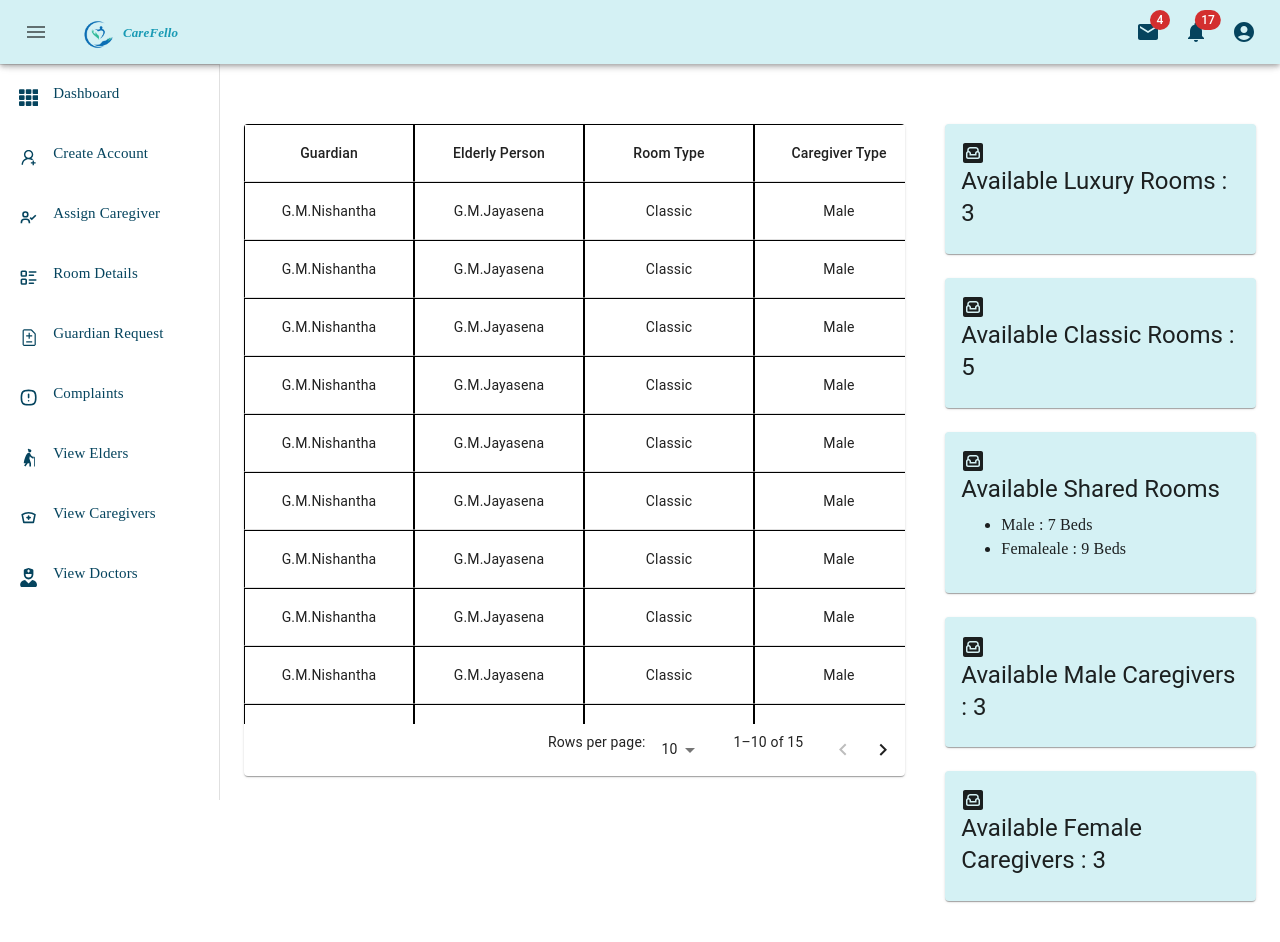
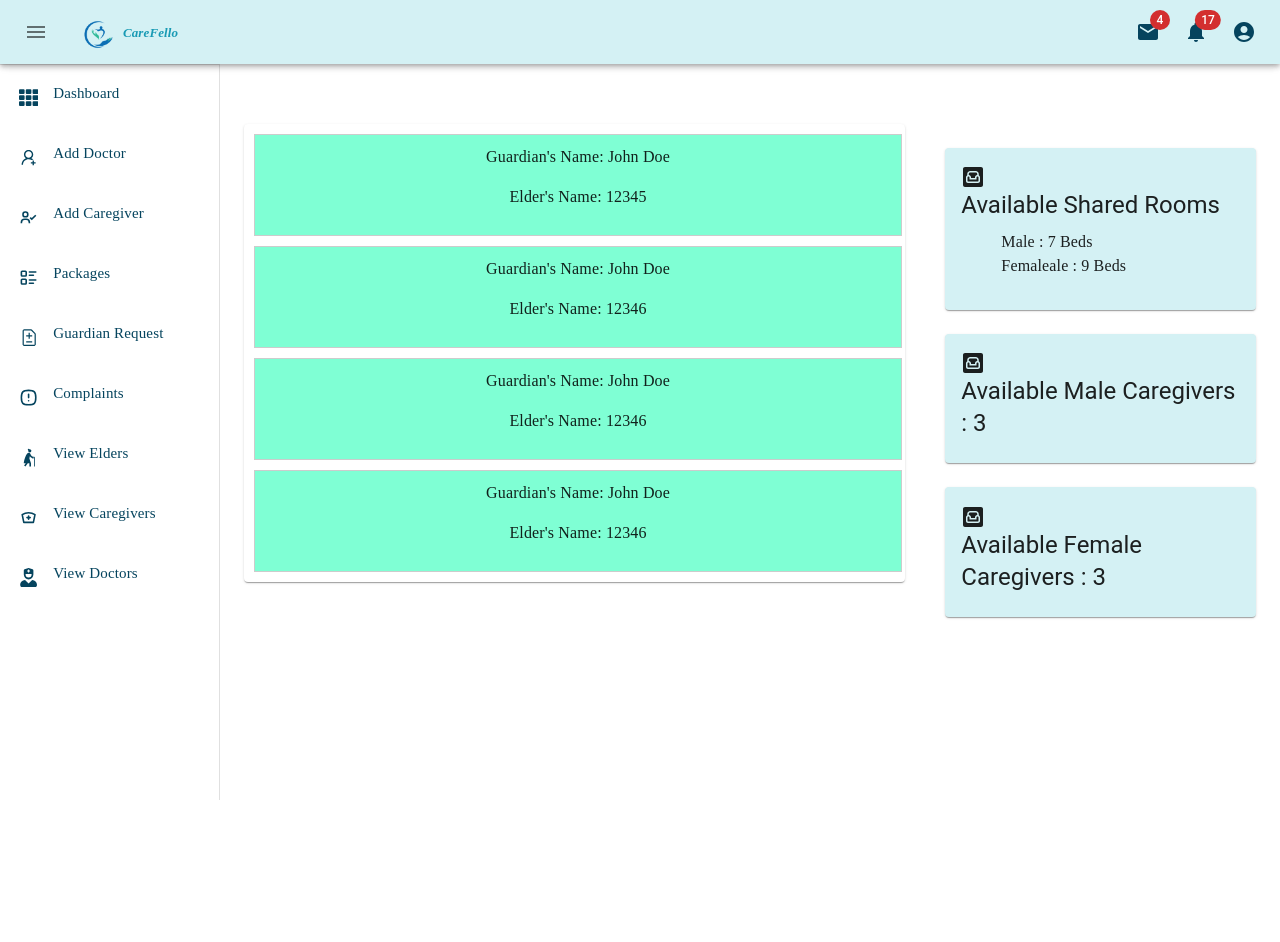
Before and after one commit to CareFello/CareFello, a React (Create React App) app in the folder frontend/: page /GuardianRequest in a window 1280 px wide. Shown: the top 942 px of the page. After the commit the page ends 800 px from the top, so only its background shows below. Built offline with nearby package versions, Linux system fonts and the light colour scheme.

Commit message:
update guardian request page and Room Package page

```diff
--- a/frontend/package.json
+++ b/frontend/package.json
@@ -25,6 +25,7 @@
     "react-countup": "^6.4.2",
     "react-dom": "^18.2.0",
     "react-icons": "^4.10.1",
+    "react-modal": "^3.16.1",
     "react-pro-sidebar": "^0.7.1",
     "react-responsive-masonry": "^2.1.7",
     "react-router-dom": "^6.14.1",
--- a/frontend/src/App.js
+++ b/frontend/src/App.js
@@ -40,7 +40,7 @@ function App() {
           <Route path="/ManagerDashboard" element={<ManagerDashboard />} />
           <Route path="/AddDoctor" element={<AddDoctor />} />
           <Route path="/AddCaregiver" element={<AddCaregiver />} />
-
+          <Route path="/Caregiverlist" element={<Caregiverlist />} />
           <Route path="/ViewRoomDetails" element={<ViewRoomDetails />} />
           <Route path="/MealPlan" element={<MealPlan />} />
           <Route path="/RoomPackage" element={<RoomPackage />} />
--- /dev/null
+++ b/frontend/src/components/RequestCard.js
@@ -0,0 +1,33 @@
+import React from 'react'
+import '../styles/RequestCard.css';
+import { Button } from '@mui/material';
+
+const RequestCard = ({ name, indexNo, details }) => {
+    return (
+        <div className='student-card'>
+            <div className="basic-info">
+                <p>Guardian's Name: {name}</p>
+                <p>Elder's Name: {indexNo}</p>
+            </div>
+            <div className="hover-info">
+                <div className="basic-info-hover">
+                    <p>Name: {name}</p>
+                    <p>Index No: {indexNo}</p>
+                </div>
+                <div className="additional-info">
+                    <p>Additional Details:</p>
+                    <ul>
+                        {details.map((detail, index) => (
+                            <li key={index}>{detail}</li>
+
+                        ))}
+                        <Button>Reject</Button>
+                    </ul>
+
+                </div>
+            </div>
+        </div >
+    )
+}
+
+export default RequestCard
--- a/frontend/src/components/Sidebar.js
+++ b/frontend/src/components/Sidebar.js
@@ -16,18 +16,18 @@ import { useAppStore } from '../appStore';
 import { useNavigate } from "react-router-dom"
 import { FaTh } from 'react-icons/fa';
 import { FaUserNurse } from 'react-icons/fa';
-import {TbListDetails}from "react-icons/tb";
-import{TbNurse}from "react-icons/tb";
-import {GiMeal}from "react-icons/gi";
-import {MdOutlineBedroomParent}from "react-icons/md";
-import {MdOutlineFileOpen}from "react-icons/md";
+import { TbListDetails } from "react-icons/tb";
+import { TbNurse } from "react-icons/tb";
+import { GiMeal } from "react-icons/gi";
+import { MdOutlineBedroomParent } from "react-icons/md";
+import { MdOutlineFileOpen } from "react-icons/md";
 
 
-import {AiOutlineUserAdd} from "react-icons/ai";
-import {BiUserCheck} from "react-icons/bi";
-import {VscRequestChanges} from "react-icons/vsc";
-import {TbAlertSquareRounded} from "react-icons/tb";
-import {MdOutlineElderlyWoman} from "react-icons/md";
+import { AiOutlineUserAdd } from "react-icons/ai";
+import { BiUserCheck } from "react-icons/bi";
+import { VscRequestChanges } from "react-icons/vsc";
+import { TbAlertSquareRounded } from "react-icons/tb";
+import { MdOutlineElderlyWoman } from "react-icons/md";
 
 import { NavLink } from 'react-router-dom';
 
@@ -97,53 +97,53 @@ export default function Sidebar() {
 
     const menuItem = [
         {
-            path: "/",
+            path: "/ManagerDashboard",
             name: "Dashboard",
-            icon:<FaTh/>
+            icon: <FaTh />
         },
         {
-            path: "/",
-            name: "Create Account",
-            icon:<AiOutlineUserAdd/>,
+            path: "/AddDoctor",
+            name: "Add Doctor",
+            icon: <AiOutlineUserAdd />,
             subItems: [
                 { path: "/", name: "For Doctor" },
                 { path: "/", name: "For Caregiver" }
-              ]
+            ]
         },
         {
-            path: "/",
-            name: "Assign Caregiver",
-            icon:<BiUserCheck/>
+            path: "/AddCaregiver",
+            name: "Add Caregiver",
+            icon: <BiUserCheck />
         },
         {
-            path: "/",
-            name: "Room Details",
-            icon:<TbListDetails/>
+            path: "/RoomPackage",
+            name: "Packages",
+            icon: <TbListDetails />
         },
         {
-            path: "/",
+            path: "/GuardianRequest",
             name: "Guardian Request",
-            icon:<VscRequestChanges/>
+            icon: <VscRequestChanges />
         },
         {
             path: "/",
             name: "Complaints",
-            icon:<TbAlertSquareRounded/>
+            icon: <TbAlertSquareRounded />
         },
         {
             path: "/",
             name: "View Elders",
-            icon:<MdOutlineElderlyWoman/>
+            icon: <MdOutlineElderlyWoman />
         },
         {
             path: "/",
             name: "View Caregivers",
-            icon:<TbNurse/>
+            icon: <TbNurse />
         },
         {
             path: "/",
             name: "View Doctors",
-            icon:<FaUserNurse/>
+            icon: <FaUserNurse />
         },
     ]
 
@@ -158,12 +158,12 @@ export default function Sidebar() {
                     </IconButton>
                 </DrawerHeader>
                 <Divider />
-               { menuItem.map((item,index)=>(
-                        <NavLink to={item.path} key={index} className="link" activeclassName="active">
-                            <div className='icon'>{item.icon}</div>
-                            { <div style={{display: open ? "block" : "none"}} className="link_text">{item.name}</div> }
-                        </NavLink>
-                    ))}
+                {menuItem.map((item, index) => (
+                    <NavLink to={item.path} key={index} className="link" activeclassName="active">
+                        <div className='icon'>{item.icon}</div>
+                        {<div style={{ display: open ? "block" : "none" }} className="link_text">{item.name}</div>}
+                    </NavLink>
+                ))}
 
             </Drawer>
 
--- a/frontend/src/pages/GuardianRequest.js
+++ b/frontend/src/pages/GuardianRequest.js
@@ -18,71 +18,32 @@ import Typography from '@mui/material/Typography'
 import CardContent from '@mui/material/CardContent'
 import { CardActionArea } from '@mui/material';
 import LivingIcon from '@mui/icons-material/Living';
+import RequestCard from '../components/RequestCard'
 
 
-const columns = [
+const students = [
     {
-        id: 'Guardian',
-        label: 'Guardian',
-        minWidth: 170,
-        align: 'center',
-        format: (value) => value.toLocaleString('en-US'),
+        name: 'John Doe',
+        indexNo: '12345',
+        details: ['Age: 20', 'Major: Computer Science', 'GPA: 3.8'],
     },
     {
-        id: 'Elderly_Person',
-        label: 'Elderly Person',
-        minWidth: 170,
-        align: 'center',
-        format: (value) => value.toLocaleString('en-US'),
+        name: 'John Doe',
+        indexNo: '12346',
+        details: ['Age: 20', 'Major: Computer Science', 'GPA: 3.8'],
     },
     {
-        id: 'Room_Type',
-        label: 'Room Type',
-        minWidth: 170,
-        align: 'center',
-        format: (value) => value.toFixed(2),
+        name: 'John Doe',
+        indexNo: '12346',
+        details: ['Age: 20', 'Major: Computer Science', 'GPA: 3.8'],
     },
     {
-        id: 'Caregiver_Type',
-        label: 'Caregiver Type',
-        minWidth: 170,
-        align: 'center',
-        format: (value) => value.toFixed(2),
+        name: 'John Doe',
+        indexNo: '12346',
+        details: ['Age: 20', 'Major: Computer Science', 'GPA: 3.8'],
     },
-    {
-        id: 'Action',
-        label: 'Action',
-        minWidth: 170,
-        align: 'center',
-        format: (value) => value.toFixed(2),
-    },
+    // Add more student objects as needed
 ];
-
-
-
-const rows = [
-    createData('G.M.Nishantha', 'G.M.Jayasena', 'Classic', 'Male', <MoreVertIcon />),
-    createData('G.M.Nishantha', 'G.M.Jayasena', 'Classic', 'Male', <MoreVertIcon />),
-    createData('G.M.Nishantha', 'G.M.Jayasena', 'Classic', 'Male', <MoreVertIcon />),
-    createData('G.M.Nishantha', 'G.M.Jayasena', 'Classic', 'Male', <MoreVertIcon />),
-    createData('G.M.Nishantha', 'G.M.Jayasena', 'Classic', 'Male', <MoreVertIcon />),
-    createData('G.M.Nishantha', 'G.M.Jayasena', 'Classic', 'Male', <MoreVertIcon />),
-    createData('G.M.Nishantha', 'G.M.Jayasena', 'Classic', 'Male', <MoreVertIcon />),
-    createData('G.M.Nishantha', 'G.M.Jayasena', 'Classic', 'Male', <MoreVertIcon />),
-    createData('G.M.Nishantha', 'G.M.Jayasena', 'Classic', 'Male', <MoreVertIcon />),
-    createData('G.M.Nishantha', 'G.M.Jayasena', 'Classic', 'Male', <MoreVertIcon />),
-    createData('G.M.Nishantha', 'G.M.Jayasena', 'Classic', 'Male', <MoreVertIcon />),
-    createData('G.M.Nishantha', 'G.M.Jayasena', 'Classic', 'Male', <MoreVertIcon />),
-    createData('G.M.Nishantha', 'G.M.Jayasena', 'Classic', 'Male', <MoreVertIcon />),
-    createData('G.M.Nishantha', 'G.M.Jayasena', 'Classic', 'Male', <MoreVertIcon />),
-    createData('G.M.Nishantha', 'G.M.Jayasena', 'Classic', 'Male', <MoreVertIcon />),
-];
-
-function createData(Guardian, Elderly_Person, Room_Type, Caregiver_Type, Action) {
-
-    return { Guardian, Elderly_Person, Room_Type, Caregiver_Type, Action };
-}
-
 
 
 export default function GuardianRequest() {
@@ -112,43 +73,13 @@ export default function GuardianRequest() {
                             <Stack spacing={5} direction={'row'}>
                                 <Paper sx={{ width: '100%', overflow: 'hidden' }}>
                                     <TableContainer sx={{ maxHeight: 600 }}>
-                                        <Table stickyHeader aria-label="sticky table">
-                                            <TableHead>
-                                                <TableRow>
-                                                    {columns.map((column) => (
-                                                        <TableCell
-                                                            key={column.id}
-                                                            align={column.align}
-                                                            style={{ minWidth: column.minWidth }}
-                                                        >
-                                                            {column.label}
-                                                        </TableCell>
-                                                    ))}
-                                                </TableRow>
-                                            </TableHead>
-                                            <TableBody>
-                                                {rows
-                                                    .slice(page * rowsPerPage, page * rowsPerPage + rowsPerPage)
-                                                    .map((row) => {
-                                                        return (
-                                                            <TableRow hover role="checkbox" tabIndex={-1} key={row.code}>
-                                                                {columns.map((column) => {
-                                                                    const value = row[column.id];
-                                                                    return (
-                                                                        <TableCell key={column.id} align={column.align}>
-                                                                            {column.format && typeof value === 'number'
-                                                                                ? column.format(value)
-                                                                                : value}
-                                                                        </TableCell>
-                                                                    );
-                                                                })}
-                                                            </TableRow>
-                                                        );
-                                                    })}
-                                            </TableBody>
-                                        </Table>
+                                        <div>
+                                            {students.map((student, index) => (
+                                                <RequestCard key={index} {...student} />
+                                            ))}
+                                        </div>
                                     </TableContainer>
-                                    <TablePagination
+                                    {/* <TablePagination
                                         rowsPerPageOptions={[10, 25, 100]}
                                         component="div"
                                         count={rows.length}
@@ -156,12 +87,12 @@ export default function GuardianRequest() {
                                         page={page}
                                         onPageChange={handleChangePage}
                                         onRowsPerPageChange={handleChangeRowsPerPage}
-                                    />
+                                    /> */}
                                 </Paper>
                             </Stack>
                         </Grid>
                         <Grid item xs={4}>
-                            <Card sx={{ maxWidth: 100 + "%" }} style={{ backgroundColor: "#D4f1f4" }}>
+                            {/* <Card sx={{ maxWidth: 100 + "%" }} style={{ backgroundColor: "#D4f1f4" }}>
                                 <CardActionArea>
                                     <CardContent style={{ textAlign: 'left' }}>
                                         <LivingIcon />
@@ -183,7 +114,7 @@ export default function GuardianRequest() {
 
                                     </CardContent>
                                 </CardActionArea>
-                            </Card>
+                            </Card> */}
                             <br />
                             <Card sx={{ maxWidth: 100 + "%" }} style={{ backgroundColor: "#D4f1f4" }}>
                                 <CardActionArea>
--- a/frontend/src/pages/RoomPackage.js
+++ b/frontend/src/pages/RoomPackage.js
@@ -1,4 +1,4 @@
-import React from 'react'
+import React, { useState } from 'react'
 import Sidebar from '../components/Sidebar'
 import Header from '../components/Header'
 import { Box } from '@mui/material'
@@ -15,13 +15,15 @@ import Typography from '@mui/material/Typography';
 import Shared from '../assets/SharedRoom.jpg'
 import Single from '../assets/Single.jpg'
 import Luxury from '../assets/Luxury.jpg'
+import Model from "react-modal"
+import "../styles/form.css"
 
 
 
 
 export default function RoomPackage() {
 
-
+    const [visible, setVisible] = useState(false);
 
     return (
         <div>
@@ -33,6 +35,37 @@ export default function RoomPackage() {
                     <Grid container spacing={5} >
 
                         <Grid item xs={12}>
+                            <Button onClick={() => setVisible(true)}>Add New Package</Button>
+                            <Model isOpen={visible} onRequestClose={() => setVisible(false)} style={{
+                                content: { width: "500px", marginLeft: "30%", marginTop: "40px" }
+                            }}>
+                                <form action="#" className="form">
+                                    <div className="input-box">
+                                        <label>Package Name</label>
+                                        <input type="text" placeholder="Enter full name" required />
+                                    </div>
+                                    <div className="input-box">
+                                        <label>Package description</label><br />
+                                        <textarea rows="4" cols="50" required />
+                                    </div>
+                                    <div className="column">
+                                        <div className="input-box">
+                                            <label>Phone Number</label>
+                                            <input type="number" placeholder="Enter phone number" required />
+                                        </div>
+                                        <div className="input-box">
+                                            <label>Birth Date</label>
+                                            <input type="date" placeholder="Enter birth date" required />
+                                        </div>
+                                    </div>
+                                    <div className='column'>
+                                        <Button>Submit</Button>
+                                        <Button onClick={() => setVisible(false)}>Close</Button>
+                                    </div>
+                                </form>
+                                <br />
+
+                            </Model>
                             <Stack spacing={5} direction={'row'}>
 
                                 <Card sx={{ maxWidth: 32 + "%" }}>
--- /dev/null
+++ b/frontend/src/styles/RequestCard.css
@@ -0,0 +1,54 @@
+/* StudentCard.css */
+
+.student-card {
+    width: 98%;
+    border: 1px solid #ccc;
+    padding: 10px;
+    margin: 10px;
+    cursor: pointer;
+    position: relative;
+    transition: all 0.3s ease;
+    background-color: aquamarine;
+}
+
+.basic-info {
+    display: block;
+}
+
+.basic-info-hover {
+    display: none;
+}
+
+.hover-info {
+    display: none;
+    position: absolute;
+    top: 0;
+    left: 0;
+    width: 100%;
+    height: 100%;
+    background-color: aqua;
+    padding: 10px;
+    transition: all 0.3s ease;
+}
+
+.student-card:hover .hover-info {
+    display: block;
+}
+
+.student-card:hover .basic-info {
+    display: none;
+}
+
+.student-card:hover .basic-info-hover {
+    display: block;
+}
+
+.student-card:hover {
+    /* Set the desired width and height for the expanded card */
+    width: 98%;
+    height: 200px;
+}
+
+ul li {
+    list-style: none;
+}
--- /dev/null
+++ b/frontend/src/styles/form.css
@@ -0,0 +1,99 @@
+.form {
+    margin-top: 30px;
+}
+
+.form .input-box {
+    width: 100%;
+    margin-top: 20px;
+}
+
+textarea {
+    width: 100%;
+    margin-top: 20px;
+}
+
+.form :where(textarea) {
+    position: relative;
+    height: 100px;
+    width: 100%;
+    outline: none;
+    font-size: 1rem;
+    color: #707070;
+    margin-top: 8px;
+    border: 1px solid #ddd;
+    border-radius: 6px;
+    padding: 0 15px;
+}
+
+.input-box label {
+    color: #333;
+}
+
+.form :where(.input-box input, .select-box) {
+    position: relative;
+    height: 50px;
+    width: 100%;
+    outline: none;
+    font-size: 1rem;
+    color: #707070;
+    margin-top: 8px;
+    border: 1px solid #ddd;
+    border-radius: 6px;
+    padding: 0 15px;
+}
+
+.input-box input:focus {
+    box-shadow: 0 1px 0 rgba(0, 0, 0, 0.1);
+}
+
+.form .column {
+    display: flex;
+    column-gap: 15px;
+}
+
+.form .gender-box {
+    margin-top: 20px;
+}
+
+.gender-box h3 {
+    color: #333;
+    font-size: 1rem;
+    font-weight: 400;
+    margin-bottom: 8px;
+}
+
+.form :where(.gender-option, .gender) {
+    display: flex;
+    align-items: center;
+    column-gap: 50px;
+    flex-wrap: wrap;
+}
+
+.form .gender {
+    column-gap: 5px;
+}
+
+.gender input {
+    accent-color: rgb(130, 106, 251);
+}
+
+.form :where(.gender input, .gender label) {
+    cursor: pointer;
+}
+
+.gender label {
+    color: #707070;
+}
+
+.address :where(input, .select-box) {
+    margin-top: 15px;
+}
+
+.select-box select {
+    height: 100%;
+    width: 100%;
+    outline: none;
+    border: none;
+    color: #707070;
+    font-size: 1rem;
+}
```
Also changed, not shown: 1 other file (tests, documents, lock files or other folders).
